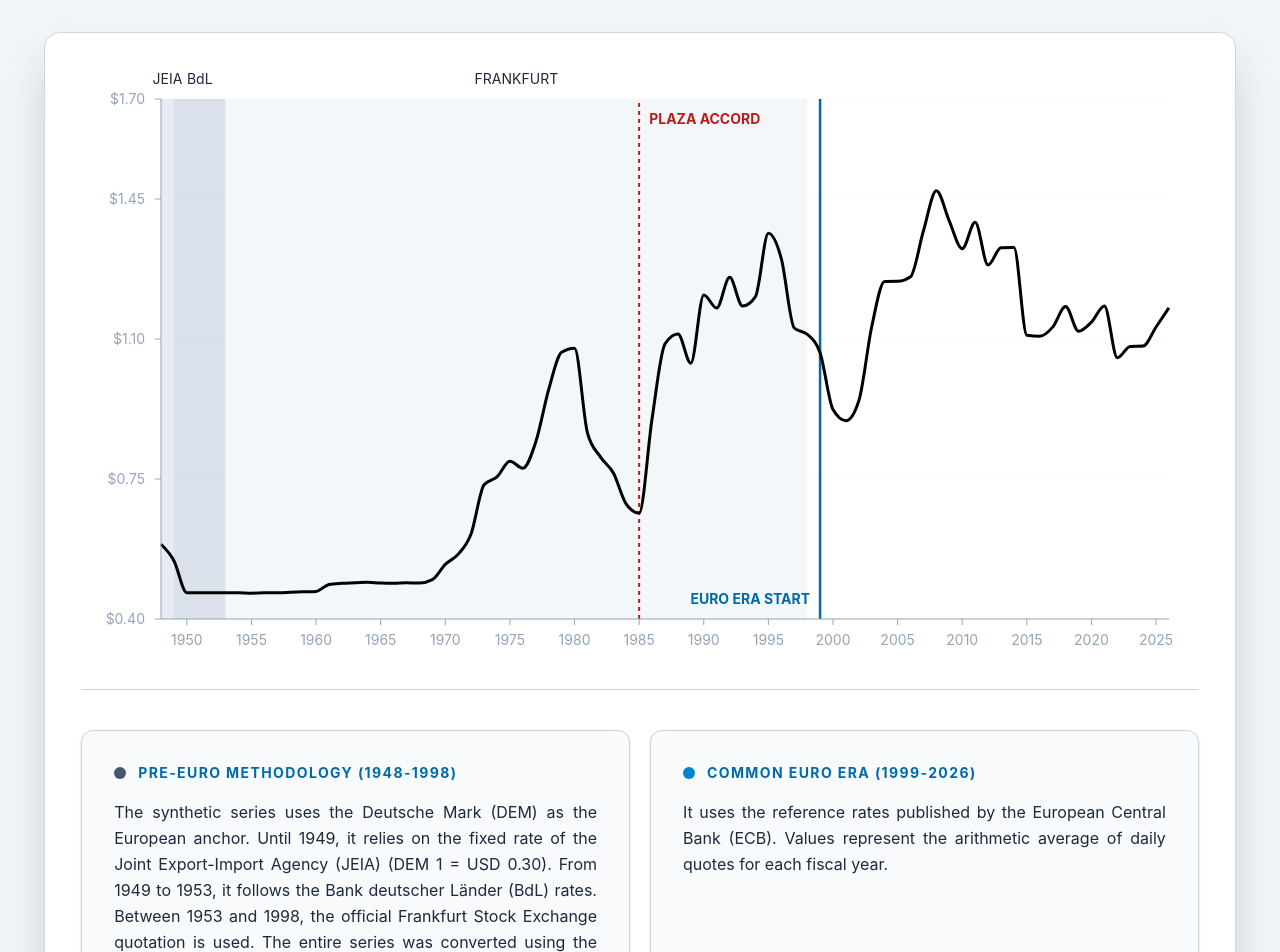
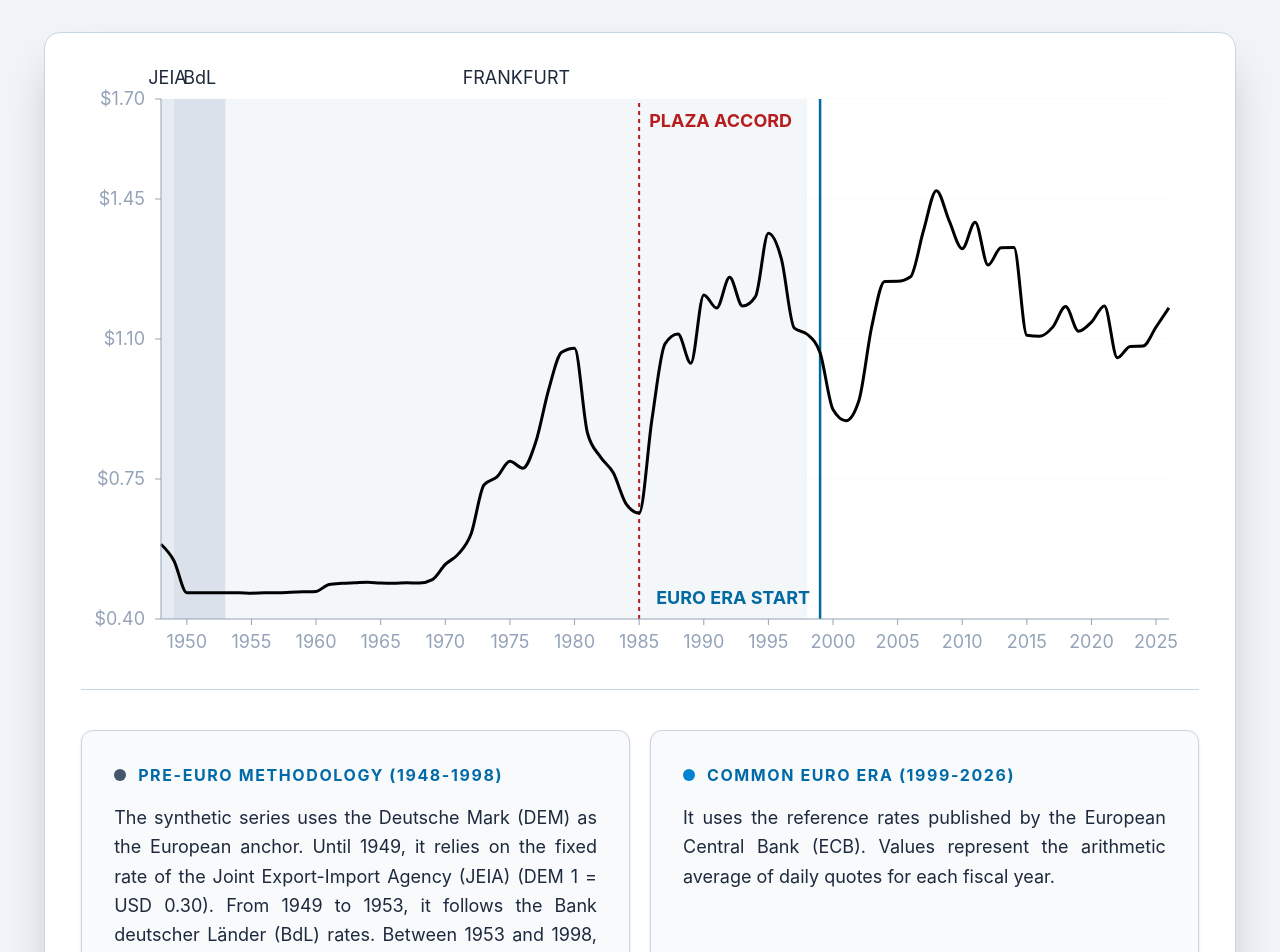
Before and after one commit to TFrankeM/EUR_USD_exchange_rate_analysis, a React (Vite) app: page / in a window 1280 px wide. Shown: the top 952 px of the page. Built offline with nearby package versions, Linux system fonts and the light colour scheme.

Commit message:
Increase font size

```diff
--- a/src/App.jsx
+++ b/src/App.jsx
@@ -98,13 +98,13 @@ const App = () => {
                   stroke="#94a3b8"
                   ticks={yearsTicks}
                   tickMargin={10}
-                  fontSize={14}
+                  fontSize={18}
                   tickLine={true}
                   axisLine={true}
                 />
                 <YAxis
                   stroke="#94a3b8"
-                  fontSize={14}
+                  fontSize={18}
                   tickMargin={10}
                   tickLine={true}
                   axisLine={true}
@@ -115,22 +115,22 @@ const App = () => {
 
                 {/* Methodological areas */}
                 <ReferenceArea x1={1948} x2={1949} fill="#e2e8f0" fillOpacity={0.8}>
-                  <Label value="JEIA" position="top" fill="#1e293b" fontSize={14} offset={15} />
+                  <Label value="JEIA" position="top" fill="#1e293b" fontSize={18} offset={15} />
                 </ReferenceArea>
                 <ReferenceArea x1={1949} x2={1953} fill="#cbd5e1" fillOpacity={0.7}>
-                  <Label value="BdL" position="top" fill="#1e293b" fontSize={14} offset={15} />
+                  <Label value="BdL" position="top" fill="#1e293b" fontSize={18} offset={15} />
                 </ReferenceArea>
                 <ReferenceArea x1={1953} x2={1998} fill="#f1f5f9" fillOpacity={0.8}>
-                   <Label value="FRANKFURT" position="top" fill="#1e293b" fontSize={14} offset={15} />
+                   <Label value="FRANKFURT" position="top" fill="#1e293b" fontSize={18} offset={15} />
                 </ReferenceArea>
 
                 {/* Temporal frameworks */}
                 <ReferenceLine x={1985} stroke="#b91c1c" strokeDasharray="4 4" strokeWidth={2}>
-                  <Label value="PLAZA ACCORD" position="insideTopLeft" fill="#b91c1c" fontSize={14} fontWeight="bold" dx={5} dy={10}/>
+                  <Label value="PLAZA ACCORD" position="insideTopLeft" fill="#b91c1c" fontSize={18} fontWeight="bold" dx={5} dy={10}/>
                 </ReferenceLine>
 
                 <ReferenceLine x={1999} stroke="#0369a1" strokeWidth={2.5}>
-                  <Label value="EURO ERA START" position="insideBottomRight" fill="#0369a1" fontSize={14} fontWeight="bold" dx={-5} dy={-10}  />
+                  <Label value="EURO ERA START" position="insideBottomRight" fill="#0369a1" fontSize={18} fontWeight="bold" dx={-5} dy={-10}  />
                 </ReferenceLine>
 
                 <Line
@@ -148,21 +148,21 @@ const App = () => {
           {/* Methodology details */}
           <div className="grid grid-cols-1 md:grid-cols-2 gap-5 mt-5 border-t border-slate-300 pt-10 text-base">
             <div className="space-y-4 bg-slate-50 p-8 rounded-xl border border-slate-300 shadow-sm">
-              <h3 className="text-sm font-bold text-sky-700 uppercase tracking-widest flex items-center gap-3">
+              <h3 className="text-base font-bold text-sky-700 uppercase tracking-widest flex items-center gap-3">
                 <span className="w-3 h-3 bg-slate-600 rounded-full"></span>
                 Pre-Euro methodology (1948-1998)
               </h3>
-              <p className="text-slate-800 text-sm md:text-base leading-relaxed text-justify">
+              <p className="text-slate-800 text-sm md:text-lg leading-relaxed text-justify">
                 The synthetic series uses the Deutsche Mark (DEM) as the European anchor. Until 1949, it relies on the fixed rate of the Joint Export-Import Agency (JEIA) (DEM 1 = USD 0.30). From 1949 to 1953, it follows the Bank deutscher Länder (BdL) rates. Between 1953 and 1998, the official Frankfurt Stock Exchange quotation is used. The entire series was converted using the irrevocable parity of <strong>1.95583 DEM/EUR</strong>.
               </p>
             </div>
 
             <div className="space-y-4 bg-slate-50 p-8 rounded-xl border border-slate-300 shadow-sm">
-              <h3 className="text-sm font-bold text-sky-700 uppercase tracking-widest flex items-center gap-3">
+              <h3 className="text-base font-bold text-sky-700 uppercase tracking-widest flex items-center gap-3">
                 <span className="w-3 h-3 bg-sky-600 rounded-full"></span>
                 Common Euro era (1999-2026)
               </h3>
-              <p className="text-slate-800 text-sm md:text-base leading-relaxed text-justify">
+              <p className="text-slate-800 text-sm md:text-lg leading-relaxed text-justify">
                 It uses the reference rates published by the European Central Bank (ECB). Values represent the arithmetic average of daily quotes for each fiscal year.
               </p>
             </div>
```
